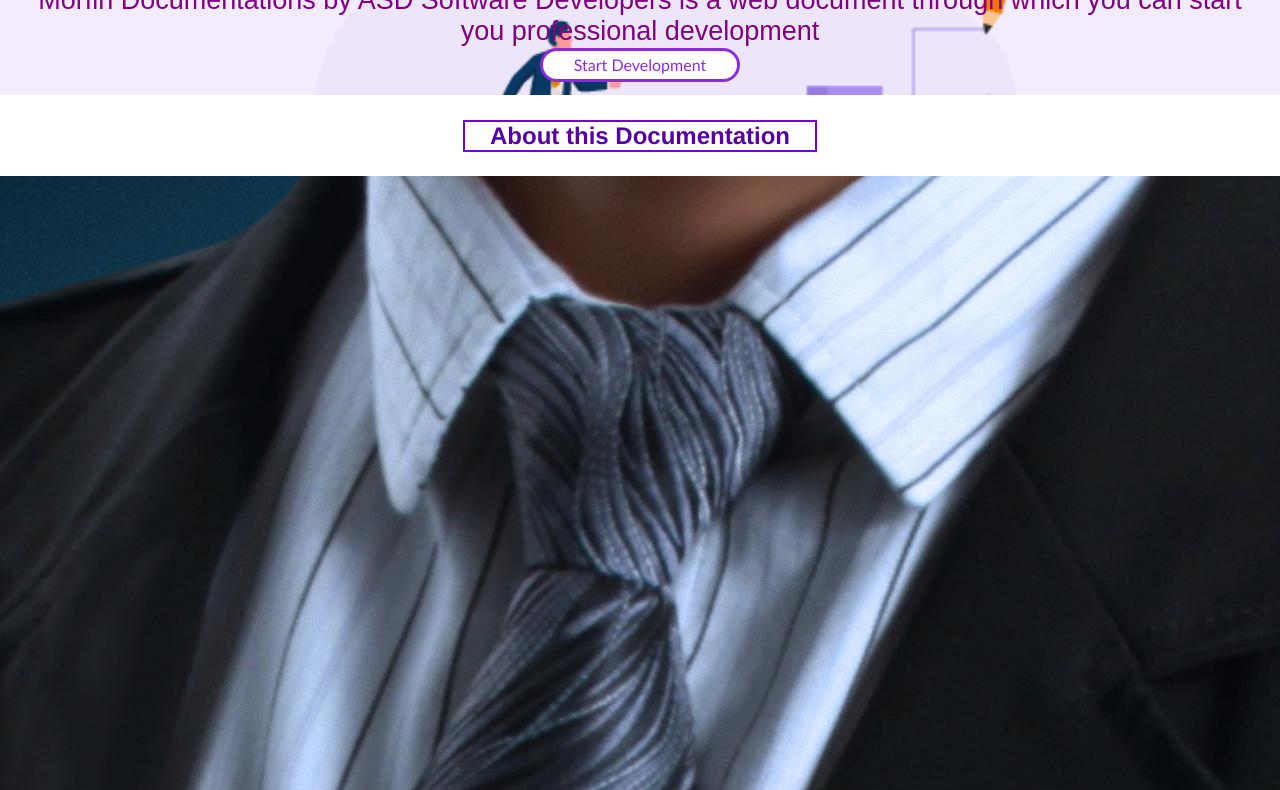
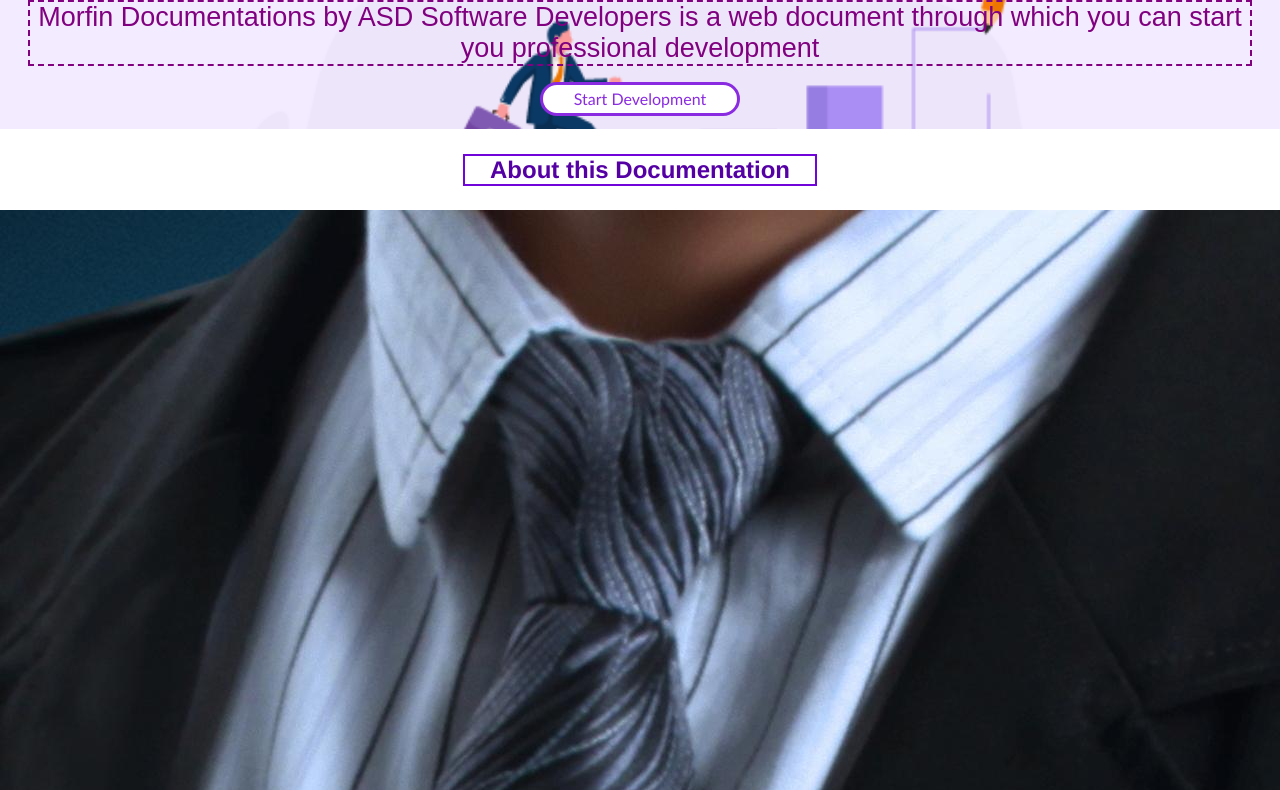
Before and after one commit to asdsoftwaredevelopers/morfin, a plain HTML site: page index.html in a window 1280 px wide. Shown: the part 307-1097 px from the top of the page. Drawn offline with Linux system fonts and the light colour scheme.

Commit message:
Update style.css

```diff
--- a/style.css
+++ b/style.css
@@ -54,6 +54,10 @@ a{
     border-color: rgb(132, 0, 255);
     padding: 13px;
     background-image: url(banner.png);
+}
+.banner .summary{
+    margin:15px;
+    border:2px dashed purple;
 }
 .banner h5{
     border: 2px solid white;
```
